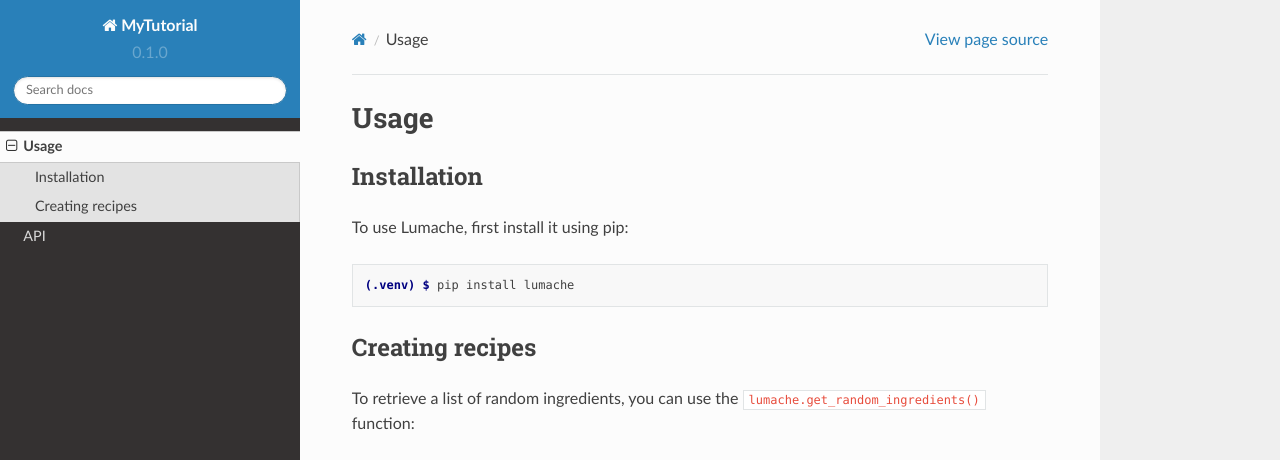
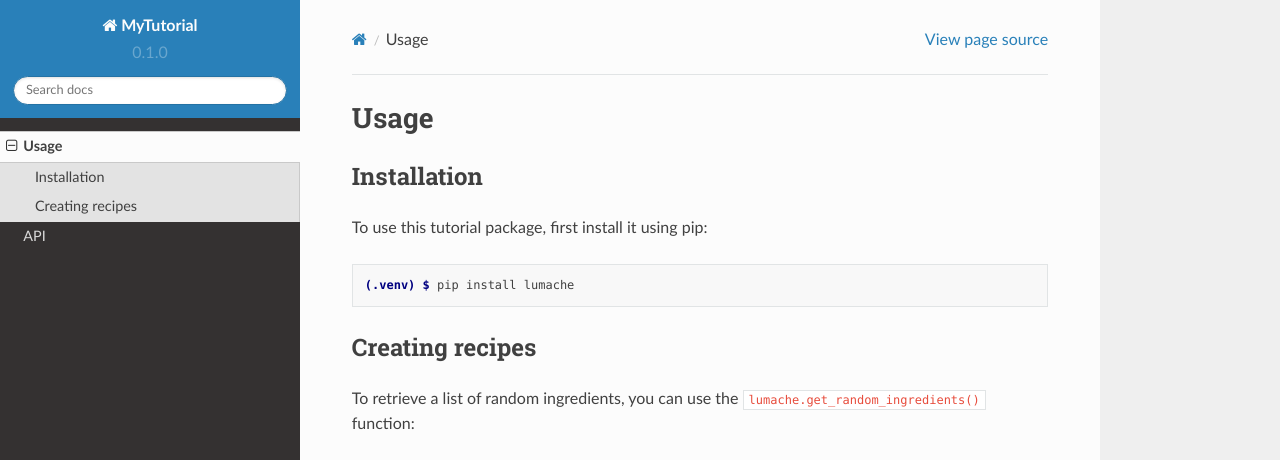
Before and after one commit to lkk688/mytutorial, a Sphinx documentation site: the page built from docs/source/usage.rst, in a window 1280 px wide and 1095 px high. Shown: the top 460 px of the window. Built offline with Sphinx 7.4.7 and the Read the Docs theme 2.0.0, drawn with Linux system fonts in a browser that asks for light colours; grey boxes are pictures that could not be loaded.

Commit message:
Update usage.rst

```diff
--- a/docs/source/usage.rst
+++ b/docs/source/usage.rst
@@ -6,7 +6,7 @@ Usage
 Installation
 ------------
 
-To use Lumache, first install it using pip:
+To use this tutorial package, first install it using pip:
 
 .. code-block:: console
 
```
